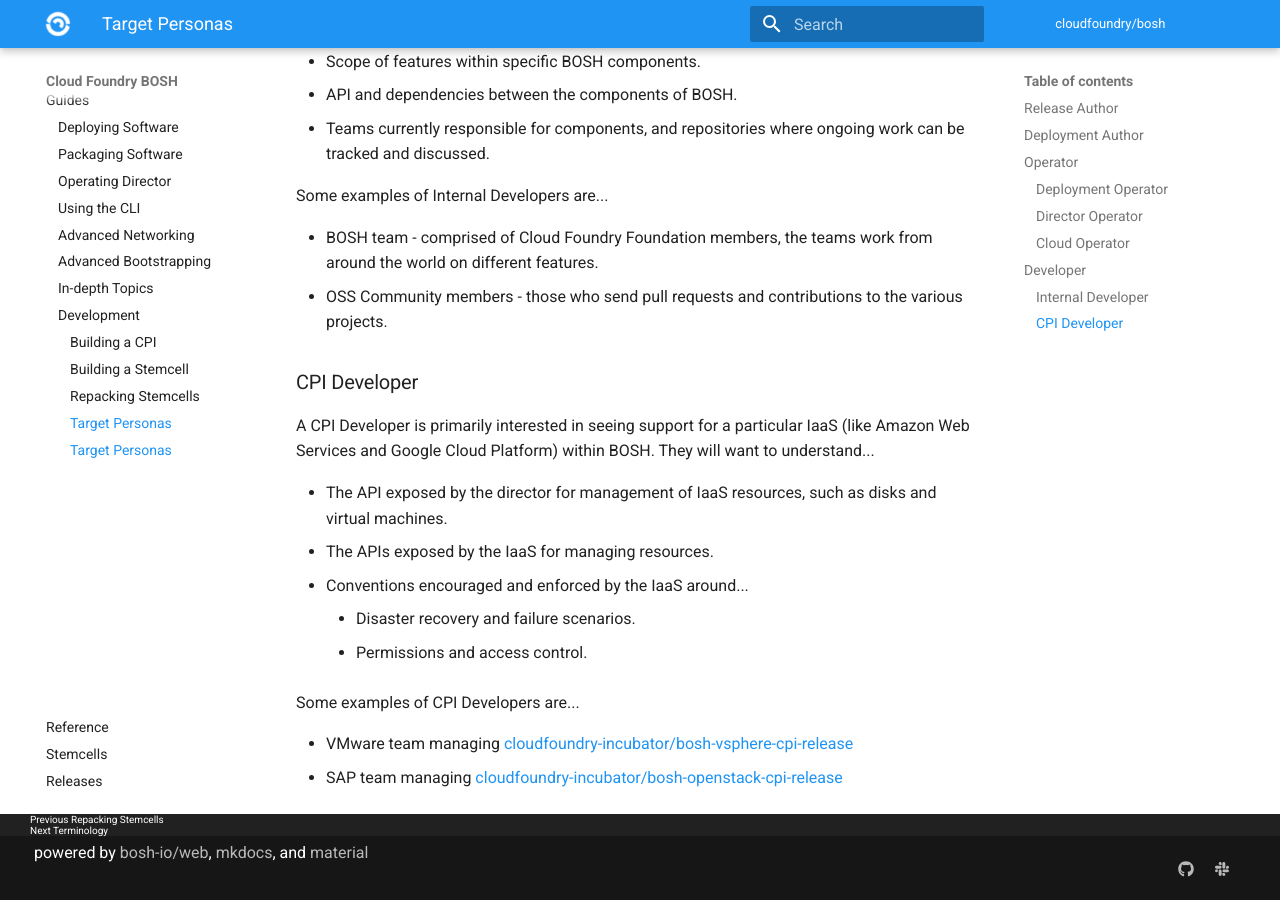
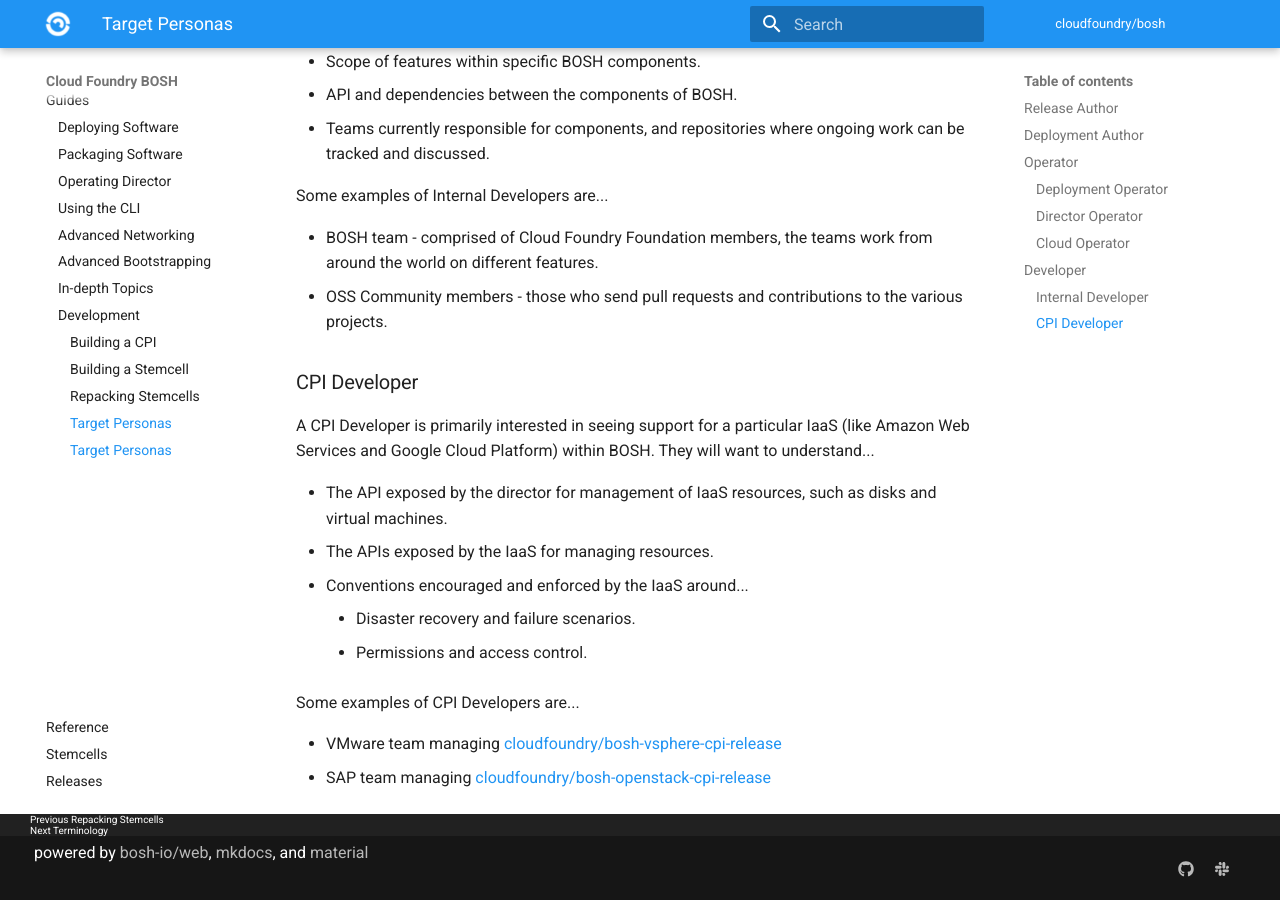
Before and after one commit to cloudfoundry/docs-bosh, an MkDocs documentation site: the page built from content/personas.md, in a window 1280 px wide and 900 px high, scrolled down 3213 px. Built offline with MkDocs 1.6.1 and Material for MkDocs 9.7.7, drawn with Linux system fonts in a browser that asks for light colours; old or Windows-style settings are respelled for this version of MkDocs.

Commit message:
Fix some CPI URLs
Replace cloudfoundry-incubator by cloudfoundry for all CPIs that recently graduated from incubation.

```diff
--- a/content/personas.md
+++ b/content/personas.md
@@ -115,5 +115,5 @@ A CPI Developer is primarily interested in seeing support for a particular IaaS
 
 Some examples of CPI Developers are...
 
- * VMware team managing [cloudfoundry-incubator/bosh-vsphere-cpi-release](https://github.com/cloudfoundry-incubator/bosh-vsphere-cpi-release)
- * SAP team managing [cloudfoundry-incubator/bosh-openstack-cpi-release](https://github.com/cloudfoundry-incubator/bosh-openstack-cpi-release)
+ * VMware team managing [cloudfoundry/bosh-vsphere-cpi-release](https://github.com/cloudfoundry/bosh-vsphere-cpi-release)
+ * SAP team managing [cloudfoundry/bosh-openstack-cpi-release](https://github.com/cloudfoundry/bosh-openstack-cpi-release)
```
